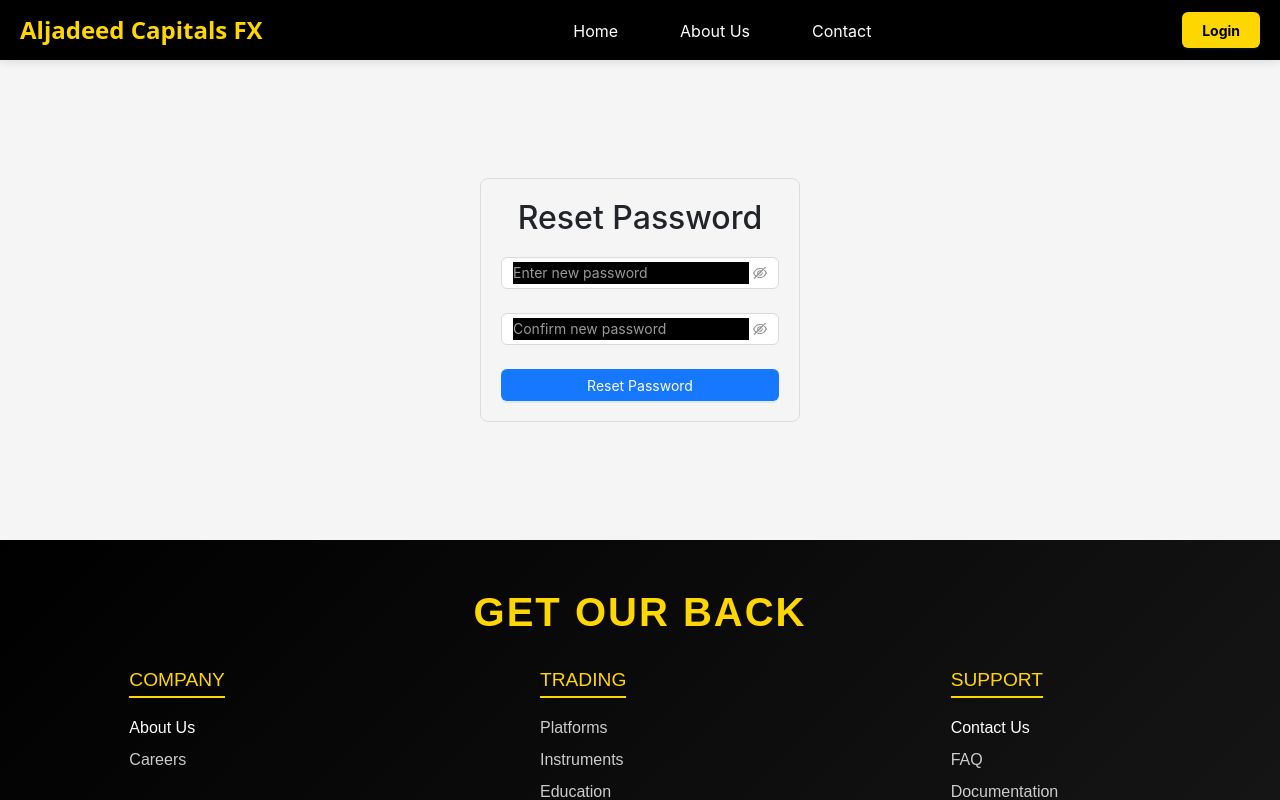
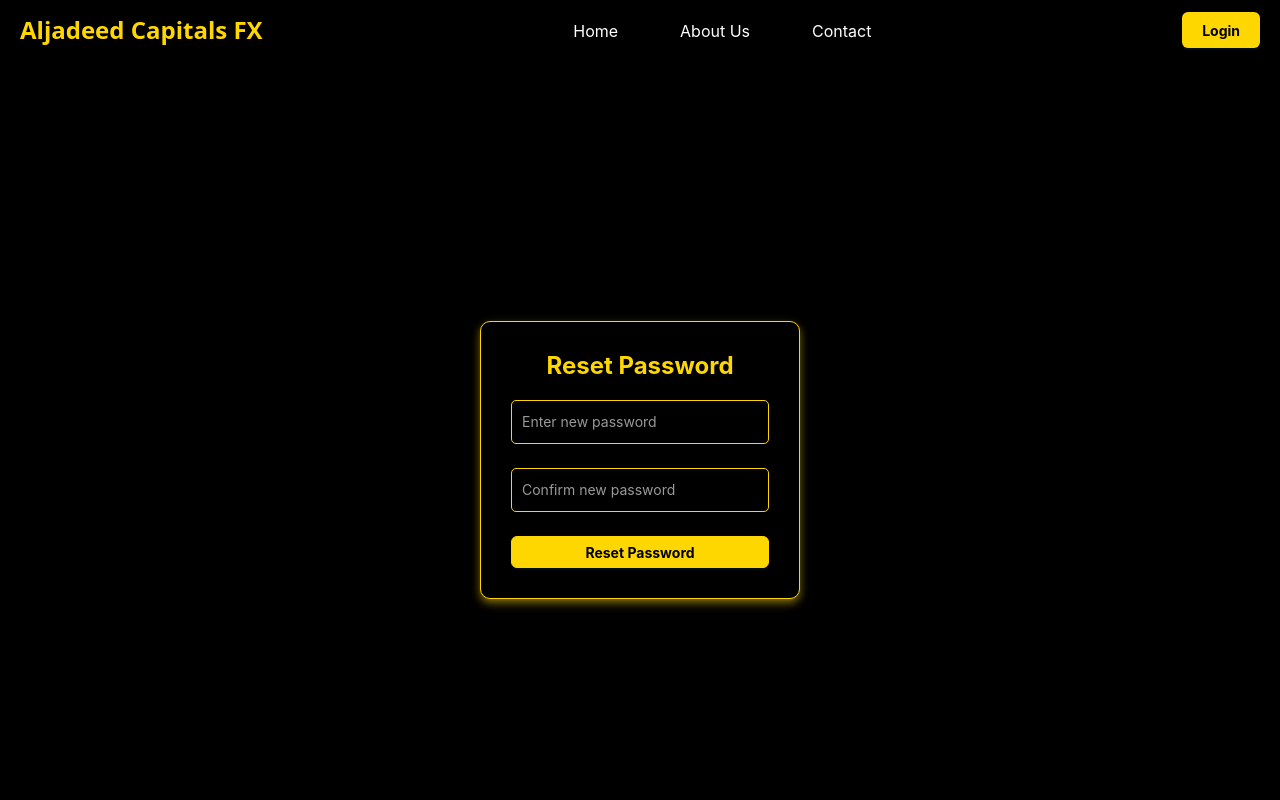
Before and after one commit to usamaahma/fx-broker-frontend, a React (Create React App) app: page /res-password in a window 1280 px wide. Shown: the top 800 px of the page. Built offline with nearby package versions, Linux system fonts and the light colour scheme.

Commit message:
login,search

```diff
--- a/src/components/auth/resetpass.js
+++ b/src/components/auth/resetpass.js
@@ -1,6 +1,6 @@
 import React, { useState, useEffect } from "react";
-import { useParams } from "react-router-dom"; // to extract token from URL
-import { message, Input, Button, Row, Col, Space } from "antd"; // Ant Design components
+import { useNavigate } from "react-router-dom";
+import { message, Input, Button, Row, Col, Space } from "antd";
 import { resetpassword } from "../../utils/axios";
 import "./resetpassword.css";
 import { useLocation } from "react-router-dom";
@@ -9,13 +9,14 @@ const ResetPassword = () => {
   const [password, setPassword] = useState("");
   const [confirmPassword, setConfirmPassword] = useState("");
   const [loading, setLoading] = useState(false);
-  //   const { resetPasswordToken } = useParams(); // Get token from URL
+
   const location = useLocation();
   const searchParams = new URLSearchParams(location.search);
   const resetPasswordToken = searchParams.get("token");
 
+  const navigate = useNavigate();
+
   useEffect(() => {
-    console.log(resetPasswordToken, "tokemr");
     if (!resetPasswordToken) {
       message.error("Invalid reset link");
     }
@@ -29,62 +30,53 @@ const ResetPassword = () => {
 
     setLoading(true);
     try {
-      const response = await resetpassword.post("/", {
-        resetPasswordToken, // Make sure this matches backend expectation
+      await resetpassword.post("/", {
+        resetPasswordToken,
         newPassword: password,
       });
-      message.success(response.data.message);
-      // Optionally redirect to login page after success
+      setPassword("");
+      setConfirmPassword("");
+      toast.success("Password reset successfully! Please login.");
+      navigate("/login");
     } catch (error) {
-      console.log("Error response: ", error?.response?.data);
-      message.error(
-        error?.response?.data?.message ||
-          "Failed to reset password. The link may have expired or is invalid."
-      );
+      const errorMessage =
+        error.response?.status === 404
+          ? "Email not found. Please check the reset link or try again."
+          : error.response?.data?.message ||
+            (error.response?.status === 401
+              ? "The reset link is invalid or has expired."
+              : "Failed to reset password. Please try again.");
+
+      message.error(errorMessage);
     } finally {
       setLoading(false);
     }
   };
 
   return (
-    <div className="reset-password-container">
-      <Row
-        justify="center"
-        align="middle"
-        style={{
-          height: "60vh", // Make sure it's full screen height
-          marginTop: "0", // No margin at the top, just center the content
-        }}
-      >
-        <Col xs={24} sm={16} md={12} lg={8} xl={6}>
-          <div
-            style={{
-              padding: "20px",
-              border: "1px solid #ddd",
-              borderRadius: "8px",
-            }}
-          >
-            <h2 style={{ textAlign: "center", marginBottom: "20px" }}>
-              Reset Password
-            </h2>
-
-            {/* Input Fields */}
+    <div className="reset-container">
+      <Row justify="center" align="middle" className="reset-row">
+        <Col xs={24} sm={20} md={16} lg={10} xl={6}>
+          <div className="reset-card">
+            <h2 className="reset-title">Reset Password</h2>
             <Space direction="vertical" style={{ width: "100%" }} size="large">
               <Input.Password
                 placeholder="Enter new password"
+                className="reset-input"
                 value={password}
                 onChange={(e) => setPassword(e.target.value)}
               />
               <Input.Password
                 placeholder="Confirm new password"
+                className="reset-input"
                 value={confirmPassword}
                 onChange={(e) => setConfirmPassword(e.target.value)}
               />
               <Button
                 type="primary"
+                className="reset-button"
+                loading={loading}
                 onClick={handleResetPassword}
-                loading={loading}
-                style={{ width: "100%" }}
               >
                 {loading ? "Resetting..." : "Reset Password"}
               </Button>
--- a/src/components/auth/resetpassword.css
+++ b/src/components/auth/resetpassword.css
@@ -1,3 +1,81 @@
-.reset-password-container {
-  background-color: #f5f5f5;
+/* 🌌 Main Container */
+.reset-container {
+  display: flex;
+  align-items: center;
+  justify-content: center;
+  min-height: 100vh;
+  background: black;
 }
+
+.reset-row {
+  width: 100%;
+}
+
+/* 🟨 Card Style */
+.reset-card {
+  width: 100%;
+  padding: 30px;
+  background: black;
+  color: white;
+  border-radius: 10px;
+  box-shadow: 0 4px 8px rgba(255, 215, 0, 0.5);
+  border: 1px solid gold;
+  text-align: center;
+}
+
+/* 🔠 Title */
+.reset-title {
+  color: #ffd700;
+  font-size: 24px;
+  font-weight: bold;
+  margin-bottom: 20px;
+}
+
+/* 🧾 Input Fields */
+.reset-input {
+  width: 100%;
+  padding: 10px;
+  border: 1px solid gold;
+  border-radius: 5px;
+  background: black !important;
+  color: white !important;
+  transition: all 0.3s ease;
+}
+
+.reset-input::placeholder {
+  color: #bbb;
+}
+
+.reset-input:focus {
+  color: white !important;
+  background: black !important;
+  border-color: #ffd700 !important;
+  box-shadow: 0 0 10px rgba(255, 215, 0, 0.8);
+}
+
+/* 🔘 Button */
+.reset-button {
+  width: 100%;
+  background: #ffd700 !important;
+  border-color: #ffd700 !important;
+  color: black !important;
+  font-weight: bold;
+  padding: 12px;
+  border-radius: 6px;
+  transition: 0.3s;
+}
+
+.reset-button:hover {
+  background: black !important;
+  border-color: #ffd700 !important;
+  color: #ffd700 !important;
+  box-shadow: 0 0 10px rgba(255, 215, 0, 0.8);
+}
+
+/* 📱 Responsive */
+@media (max-width: 768px) {
+  .reset-card {
+    padding: 20px;
+    max-width: 100%;
+  }
+}
```
